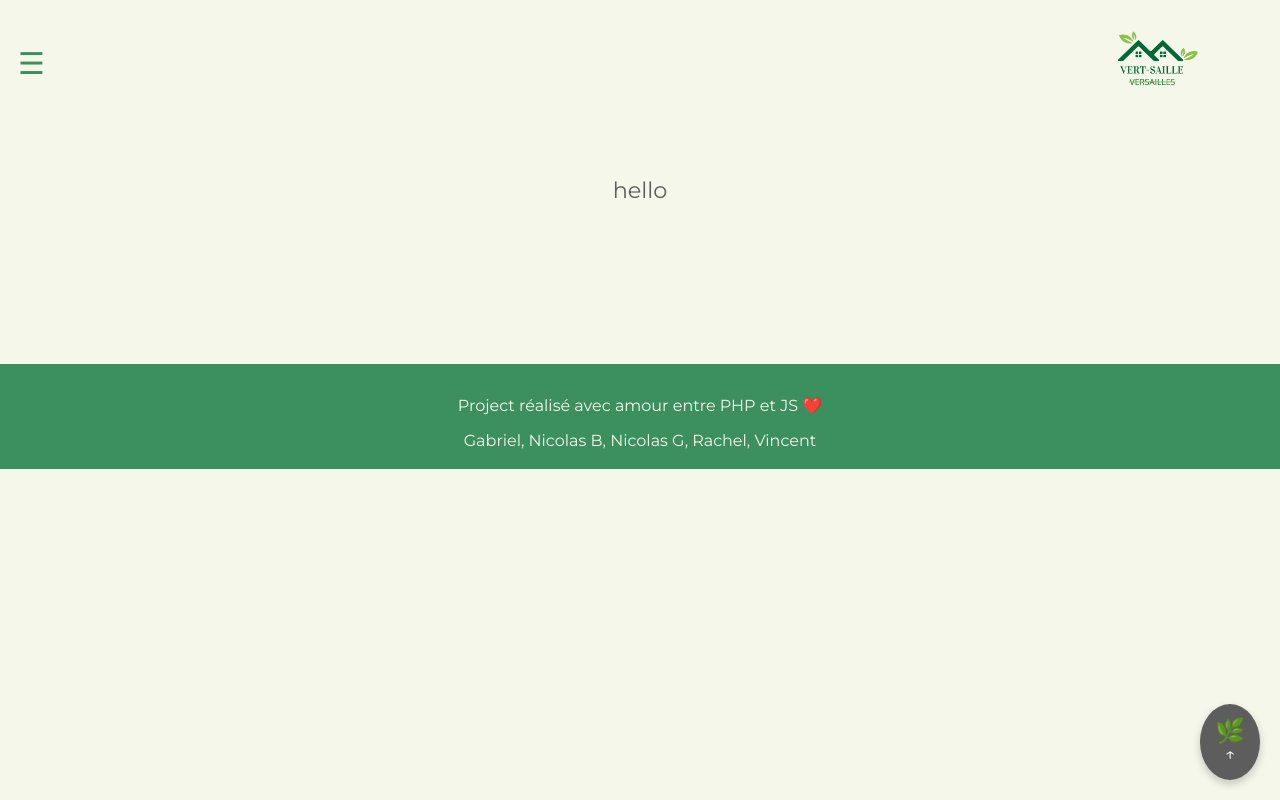
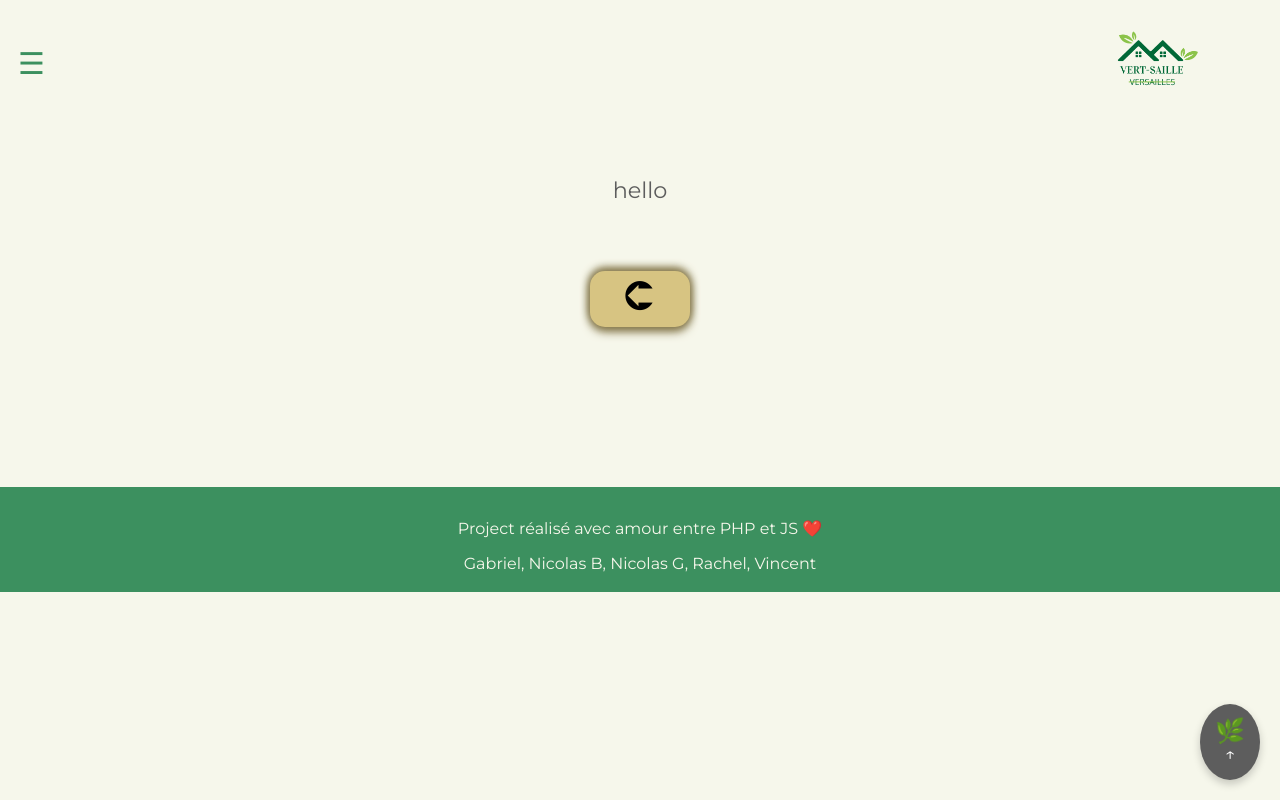
Before and after one commit to WildCodeSchool-2024-02/protojam-groupe-d, a React (Vite) app in the folder client/: page /historique in a window 1280 px wide. Built offline with nearby package versions, Linux system fonts and the light colour scheme.

Commit message:
obiwan finish the return button

```diff
--- a/client/src/components/NavBar.jsx
+++ b/client/src/components/NavBar.jsx
@@ -1,5 +1,4 @@
 import { Link } from "react-router-dom";
-
 import "../styles/NavBar.css";
 import { useState } from "react";
 import Divider from "@mui/material/Divider";
@@ -9,7 +8,6 @@ import List from "@mui/material/List";
 import Box from "@mui/material/Box";
 import Drawer from "@mui/material/Drawer";
 import Button from "@mui/material/Button";
-
 import logo from "../assets/images/logo.png";
 
 
--- a/client/src/components/RoomDetails.jsx
+++ b/client/src/components/RoomDetails.jsx
@@ -1,4 +1,4 @@
-import { useLocation } from "react-router-dom";
+import { useLocation, Link } from "react-router-dom";
 import { useEffect, useState } from "react";
 
 import "../styles/RoomDetails.css";
@@ -52,6 +52,11 @@ function RoomDetails() {
           ))}
         </section>
       </div>
+      <Link to="/">
+        <button className="goBack" type="button">
+          &#10162;
+        </button>
+      </Link>
     </>
   );
 }
--- a/client/src/pages/Historique.jsx
+++ b/client/src/pages/Historique.jsx
@@ -1,14 +1,18 @@
+import { Link } from "react-router-dom";
+
 function Historique() {
-  return (
-    <>
-      <p>hello</p>
-      <div className="scroll-to-top">
-        <a href="#top" className="scroll-button">
-          ↑
-        </a>
-      </div>
-    </>
-  );
+  return( <>
+  <p>hello</p>
+  <Link to="/">
+        <button className="goBack" type="button">
+          &#10162;
+        </button>
+  </Link>
+
+  <div className="scroll-to-top">
+      <a href="#top" className="scroll-button">↑</a>
+    </div>
+  </>);
 }
 
 export default Historique;
--- a/client/src/styles/RoomDetails.css
+++ b/client/src/styles/RoomDetails.css
@@ -100,7 +100,19 @@ input:checked + label:after {
 label:active:after {
   width: 30px;
 }
-
+.goBack {
+  width: 100px;
+  rotate: 180deg;
+  font-size: 3rem;
+  background-color: #d7c482;
+  margin-top: 4rem;
+  border-radius: 15px;
+  border: none;
+  box-shadow:
+    #897c50 0px 2px 8px,
+    #897c50 0px -5px 10px,
+    #897c50 0px 2px 10px;
+}
 @media screen and (min-width: 799px) {
   .DetailsContainer {
     flex-direction: row;
```
